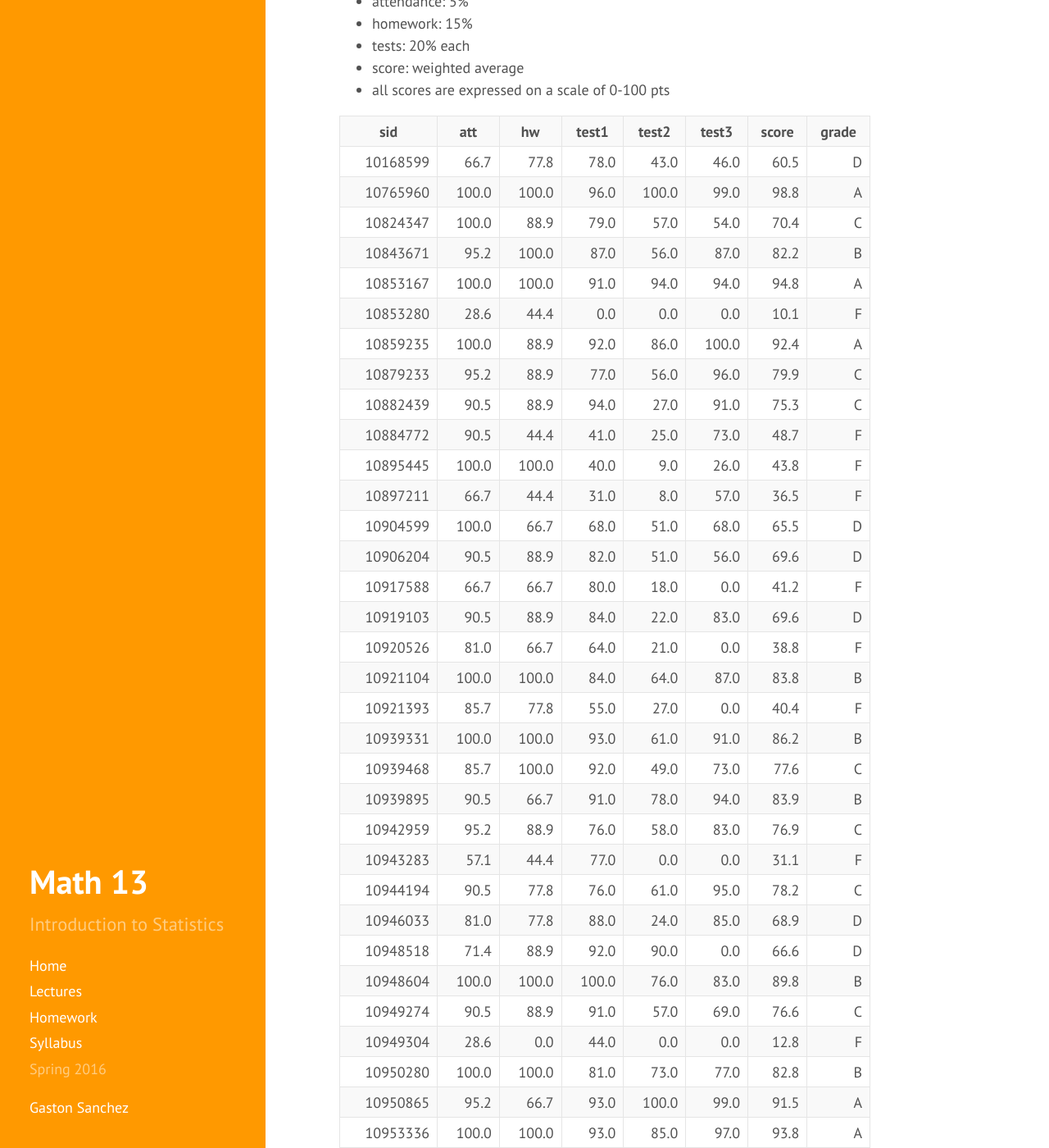
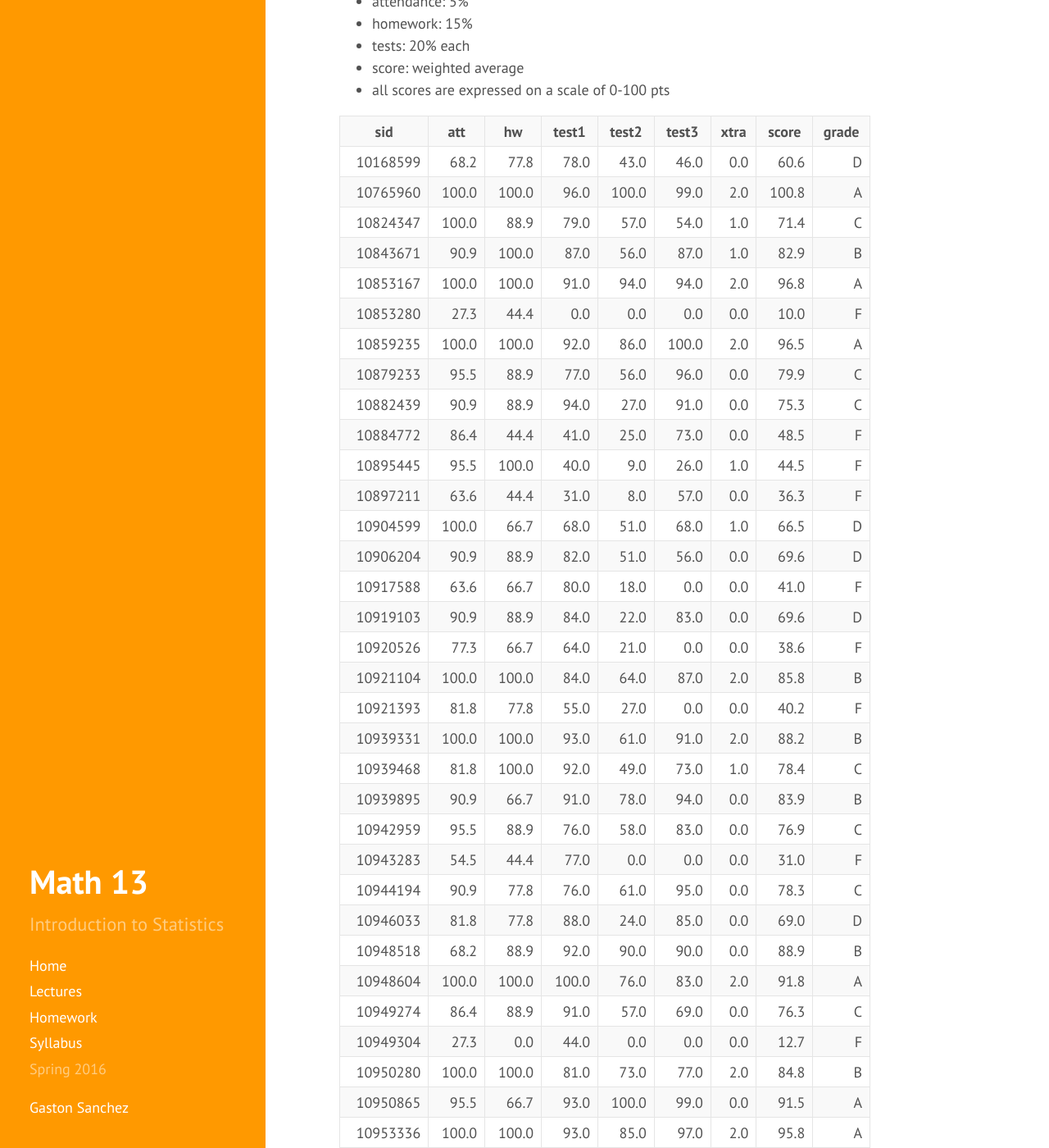
Before and after one commit to gastonstat/relic-math13, a Jekyll site: the page built from gradebook-41894.md, in a window 1280 px wide and 1400 px high, scrolled down 266 px. Shown: the whole window at 82% size. Built offline with Jekyll 4.4.1, drawn with Linux system fonts in a browser that asks for light colours; nearby versions of some CDN libraries.

Commit message:
gbook: update scores before final fall 2016

```diff
--- a/gradebook-41894.md
+++ b/gradebook-41894.md
@@ -16,40 +16,40 @@
 - all scores are expressed on a scale of 0-100 pts
 
 <!-- html table generated in R 3.3.1 by xtable 1.8-2 package -->
-<!-- Fri Dec  2 19:07:43 2016 -->
+<!-- Wed Dec  7 07:37:22 2016 -->
 <table >
-<tr> <th> sid </th> <th> att </th> <th> hw </th> <th> test1 </th> <th> test2 </th> <th> test3 </th> <th> score </th> <th> grade </th>  </tr>
-  <tr> <td align="right"> 10168599 </td> <td align="right"> 66.7 </td> <td align="right"> 77.8 </td> <td align="right"> 78.0 </td> <td align="right"> 43.0 </td> <td align="right"> 46.0 </td> <td align="right"> 60.5 </td> <td align="right"> D </td> </tr>
-  <tr> <td align="right"> 10765960 </td> <td align="right"> 100.0 </td> <td align="right"> 100.0 </td> <td align="right"> 96.0 </td> <td align="right"> 100.0 </td> <td align="right"> 99.0 </td> <td align="right"> 98.8 </td> <td align="right"> A </td> </tr>
-  <tr> <td align="right"> 10824347 </td> <td align="right"> 100.0 </td> <td align="right"> 88.9 </td> <td align="right"> 79.0 </td> <td align="right"> 57.0 </td> <td align="right"> 54.0 </td> <td align="right"> 70.4 </td> <td align="right"> C </td> </tr>
-  <tr> <td align="right"> 10843671 </td> <td align="right"> 95.2 </td> <td align="right"> 100.0 </td> <td align="right"> 87.0 </td> <td align="right"> 56.0 </td> <td align="right"> 87.0 </td> <td align="right"> 82.2 </td> <td align="right"> B </td> </tr>
-  <tr> <td align="right"> 10853167 </td> <td align="right"> 100.0 </td> <td align="right"> 100.0 </td> <td align="right"> 91.0 </td> <td align="right"> 94.0 </td> <td align="right"> 94.0 </td> <td align="right"> 94.8 </td> <td align="right"> A </td> </tr>
-  <tr> <td align="right"> 10853280 </td> <td align="right"> 28.6 </td> <td align="right"> 44.4 </td> <td align="right"> 0.0 </td> <td align="right"> 0.0 </td> <td align="right"> 0.0 </td> <td align="right"> 10.1 </td> <td align="right"> F </td> </tr>
-  <tr> <td align="right"> 10859235 </td> <td align="right"> 100.0 </td> <td align="right"> 88.9 </td> <td align="right"> 92.0 </td> <td align="right"> 86.0 </td> <td align="right"> 100.0 </td> <td align="right"> 92.4 </td> <td align="right"> A </td> </tr>
-  <tr> <td align="right"> 10879233 </td> <td align="right"> 95.2 </td> <td align="right"> 88.9 </td> <td align="right"> 77.0 </td> <td align="right"> 56.0 </td> <td align="right"> 96.0 </td> <td align="right"> 79.9 </td> <td align="right"> C </td> </tr>
-  <tr> <td align="right"> 10882439 </td> <td align="right"> 90.5 </td> <td align="right"> 88.9 </td> <td align="right"> 94.0 </td> <td align="right"> 27.0 </td> <td align="right"> 91.0 </td> <td align="right"> 75.3 </td> <td align="right"> C </td> </tr>
-  <tr> <td align="right"> 10884772 </td> <td align="right"> 90.5 </td> <td align="right"> 44.4 </td> <td align="right"> 41.0 </td> <td align="right"> 25.0 </td> <td align="right"> 73.0 </td> <td align="right"> 48.7 </td> <td align="right"> F </td> </tr>
-  <tr> <td align="right"> 10895445 </td> <td align="right"> 100.0 </td> <td align="right"> 100.0 </td> <td align="right"> 40.0 </td> <td align="right"> 9.0 </td> <td align="right"> 26.0 </td> <td align="right"> 43.8 </td> <td align="right"> F </td> </tr>
-  <tr> <td align="right"> 10897211 </td> <td align="right"> 66.7 </td> <td align="right"> 44.4 </td> <td align="right"> 31.0 </td> <td align="right"> 8.0 </td> <td align="right"> 57.0 </td> <td align="right"> 36.5 </td> <td align="right"> F </td> </tr>
-  <tr> <td align="right"> 10904599 </td> <td align="right"> 100.0 </td> <td align="right"> 66.7 </td> <td align="right"> 68.0 </td> <td align="right"> 51.0 </td> <td align="right"> 68.0 </td> <td align="right"> 65.5 </td> <td align="right"> D </td> </tr>
-  <tr> <td align="right"> 10906204 </td> <td align="right"> 90.5 </td> <td align="right"> 88.9 </td> <td align="right"> 82.0 </td> <td align="right"> 51.0 </td> <td align="right"> 56.0 </td> <td align="right"> 69.6 </td> <td align="right"> D </td> </tr>
-  <tr> <td align="right"> 10917588 </td> <td align="right"> 66.7 </td> <td align="right"> 66.7 </td> <td align="right"> 80.0 </td> <td align="right"> 18.0 </td> <td align="right"> 0.0 </td> <td align="right"> 41.2 </td> <td align="right"> F </td> </tr>
-  <tr> <td align="right"> 10919103 </td> <td align="right"> 90.5 </td> <td align="right"> 88.9 </td> <td align="right"> 84.0 </td> <td align="right"> 22.0 </td> <td align="right"> 83.0 </td> <td align="right"> 69.6 </td> <td align="right"> D </td> </tr>
-  <tr> <td align="right"> 10920526 </td> <td align="right"> 81.0 </td> <td align="right"> 66.7 </td> <td align="right"> 64.0 </td> <td align="right"> 21.0 </td> <td align="right"> 0.0 </td> <td align="right"> 38.8 </td> <td align="right"> F </td> </tr>
-  <tr> <td align="right"> 10921104 </td> <td align="right"> 100.0 </td> <td align="right"> 100.0 </td> <td align="right"> 84.0 </td> <td align="right"> 64.0 </td> <td align="right"> 87.0 </td> <td align="right"> 83.8 </td> <td align="right"> B </td> </tr>
-  <tr> <td align="right"> 10921393 </td> <td align="right"> 85.7 </td> <td align="right"> 77.8 </td> <td align="right"> 55.0 </td> <td align="right"> 27.0 </td> <td align="right"> 0.0 </td> <td align="right"> 40.4 </td> <td align="right"> F </td> </tr>
-  <tr> <td align="right"> 10939331 </td> <td align="right"> 100.0 </td> <td align="right"> 100.0 </td> <td align="right"> 93.0 </td> <td align="right"> 61.0 </td> <td align="right"> 91.0 </td> <td align="right"> 86.2 </td> <td align="right"> B </td> </tr>
-  <tr> <td align="right"> 10939468 </td> <td align="right"> 85.7 </td> <td align="right"> 100.0 </td> <td align="right"> 92.0 </td> <td align="right"> 49.0 </td> <td align="right"> 73.0 </td> <td align="right"> 77.6 </td> <td align="right"> C </td> </tr>
-  <tr> <td align="right"> 10939895 </td> <td align="right"> 90.5 </td> <td align="right"> 66.7 </td> <td align="right"> 91.0 </td> <td align="right"> 78.0 </td> <td align="right"> 94.0 </td> <td align="right"> 83.9 </td> <td align="right"> B </td> </tr>
-  <tr> <td align="right"> 10942959 </td> <td align="right"> 95.2 </td> <td align="right"> 88.9 </td> <td align="right"> 76.0 </td> <td align="right"> 58.0 </td> <td align="right"> 83.0 </td> <td align="right"> 76.9 </td> <td align="right"> C </td> </tr>
-  <tr> <td align="right"> 10943283 </td> <td align="right"> 57.1 </td> <td align="right"> 44.4 </td> <td align="right"> 77.0 </td> <td align="right"> 0.0 </td> <td align="right"> 0.0 </td> <td align="right"> 31.1 </td> <td align="right"> F </td> </tr>
-  <tr> <td align="right"> 10944194 </td> <td align="right"> 90.5 </td> <td align="right"> 77.8 </td> <td align="right"> 76.0 </td> <td align="right"> 61.0 </td> <td align="right"> 95.0 </td> <td align="right"> 78.2 </td> <td align="right"> C </td> </tr>
-  <tr> <td align="right"> 10946033 </td> <td align="right"> 81.0 </td> <td align="right"> 77.8 </td> <td align="right"> 88.0 </td> <td align="right"> 24.0 </td> <td align="right"> 85.0 </td> <td align="right"> 68.9 </td> <td align="right"> D </td> </tr>
-  <tr> <td align="right"> 10948518 </td> <td align="right"> 71.4 </td> <td align="right"> 88.9 </td> <td align="right"> 92.0 </td> <td align="right"> 90.0 </td> <td align="right"> 0.0 </td> <td align="right"> 66.6 </td> <td align="right"> D </td> </tr>
-  <tr> <td align="right"> 10948604 </td> <td align="right"> 100.0 </td> <td align="right"> 100.0 </td> <td align="right"> 100.0 </td> <td align="right"> 76.0 </td> <td align="right"> 83.0 </td> <td align="right"> 89.8 </td> <td align="right"> B </td> </tr>
-  <tr> <td align="right"> 10949274 </td> <td align="right"> 90.5 </td> <td align="right"> 88.9 </td> <td align="right"> 91.0 </td> <td align="right"> 57.0 </td> <td align="right"> 69.0 </td> <td align="right"> 76.6 </td> <td align="right"> C </td> </tr>
-  <tr> <td align="right"> 10949304 </td> <td align="right"> 28.6 </td> <td align="right"> 0.0 </td> <td align="right"> 44.0 </td> <td align="right"> 0.0 </td> <td align="right"> 0.0 </td> <td align="right"> 12.8 </td> <td align="right"> F </td> </tr>
-  <tr> <td align="right"> 10950280 </td> <td align="right"> 100.0 </td> <td align="right"> 100.0 </td> <td align="right"> 81.0 </td> <td align="right"> 73.0 </td> <td align="right"> 77.0 </td> <td align="right"> 82.8 </td> <td align="right"> B </td> </tr>
-  <tr> <td align="right"> 10950865 </td> <td align="right"> 95.2 </td> <td align="right"> 66.7 </td> <td align="right"> 93.0 </td> <td align="right"> 100.0 </td> <td align="right"> 99.0 </td> <td align="right"> 91.5 </td> <td align="right"> A </td> </tr>
-  <tr> <td align="right"> 10953336 </td> <td align="right"> 100.0 </td> <td align="right"> 100.0 </td> <td align="right"> 93.0 </td> <td align="right"> 85.0 </td> <td align="right"> 97.0 </td> <td align="right"> 93.8 </td> <td align="right"> A </td> </tr>
+<tr> <th> sid </th> <th> att </th> <th> hw </th> <th> test1 </th> <th> test2 </th> <th> test3 </th> <th> xtra </th> <th> score </th> <th> grade </th>  </tr>
+  <tr> <td align="right"> 10168599 </td> <td align="right"> 68.2 </td> <td align="right"> 77.8 </td> <td align="right"> 78.0 </td> <td align="right"> 43.0 </td> <td align="right"> 46.0 </td> <td align="right"> 0.0 </td> <td align="right"> 60.6 </td> <td align="right"> D </td> </tr>
+  <tr> <td align="right"> 10765960 </td> <td align="right"> 100.0 </td> <td align="right"> 100.0 </td> <td align="right"> 96.0 </td> <td align="right"> 100.0 </td> <td align="right"> 99.0 </td> <td align="right"> 2.0 </td> <td align="right"> 100.8 </td> <td align="right"> A </td> </tr>
+  <tr> <td align="right"> 10824347 </td> <td align="right"> 100.0 </td> <td align="right"> 88.9 </td> <td align="right"> 79.0 </td> <td align="right"> 57.0 </td> <td align="right"> 54.0 </td> <td align="right"> 1.0 </td> <td align="right"> 71.4 </td> <td align="right"> C </td> </tr>
+  <tr> <td align="right"> 10843671 </td> <td align="right"> 90.9 </td> <td align="right"> 100.0 </td> <td align="right"> 87.0 </td> <td align="right"> 56.0 </td> <td align="right"> 87.0 </td> <td align="right"> 1.0 </td> <td align="right"> 82.9 </td> <td align="right"> B </td> </tr>
+  <tr> <td align="right"> 10853167 </td> <td align="right"> 100.0 </td> <td align="right"> 100.0 </td> <td align="right"> 91.0 </td> <td align="right"> 94.0 </td> <td align="right"> 94.0 </td> <td align="right"> 2.0 </td> <td align="right"> 96.8 </td> <td align="right"> A </td> </tr>
+  <tr> <td align="right"> 10853280 </td> <td align="right"> 27.3 </td> <td align="right"> 44.4 </td> <td align="right"> 0.0 </td> <td align="right"> 0.0 </td> <td align="right"> 0.0 </td> <td align="right"> 0.0 </td> <td align="right"> 10.0 </td> <td align="right"> F </td> </tr>
+  <tr> <td align="right"> 10859235 </td> <td align="right"> 100.0 </td> <td align="right"> 100.0 </td> <td align="right"> 92.0 </td> <td align="right"> 86.0 </td> <td align="right"> 100.0 </td> <td align="right"> 2.0 </td> <td align="right"> 96.5 </td> <td align="right"> A </td> </tr>
+  <tr> <td align="right"> 10879233 </td> <td align="right"> 95.5 </td> <td align="right"> 88.9 </td> <td align="right"> 77.0 </td> <td align="right"> 56.0 </td> <td align="right"> 96.0 </td> <td align="right"> 0.0 </td> <td align="right"> 79.9 </td> <td align="right"> C </td> </tr>
+  <tr> <td align="right"> 10882439 </td> <td align="right"> 90.9 </td> <td align="right"> 88.9 </td> <td align="right"> 94.0 </td> <td align="right"> 27.0 </td> <td align="right"> 91.0 </td> <td align="right"> 0.0 </td> <td align="right"> 75.3 </td> <td align="right"> C </td> </tr>
+  <tr> <td align="right"> 10884772 </td> <td align="right"> 86.4 </td> <td align="right"> 44.4 </td> <td align="right"> 41.0 </td> <td align="right"> 25.0 </td> <td align="right"> 73.0 </td> <td align="right"> 0.0 </td> <td align="right"> 48.5 </td> <td align="right"> F </td> </tr>
+  <tr> <td align="right"> 10895445 </td> <td align="right"> 95.5 </td> <td align="right"> 100.0 </td> <td align="right"> 40.0 </td> <td align="right"> 9.0 </td> <td align="right"> 26.0 </td> <td align="right"> 1.0 </td> <td align="right"> 44.5 </td> <td align="right"> F </td> </tr>
+  <tr> <td align="right"> 10897211 </td> <td align="right"> 63.6 </td> <td align="right"> 44.4 </td> <td align="right"> 31.0 </td> <td align="right"> 8.0 </td> <td align="right"> 57.0 </td> <td align="right"> 0.0 </td> <td align="right"> 36.3 </td> <td align="right"> F </td> </tr>
+  <tr> <td align="right"> 10904599 </td> <td align="right"> 100.0 </td> <td align="right"> 66.7 </td> <td align="right"> 68.0 </td> <td align="right"> 51.0 </td> <td align="right"> 68.0 </td> <td align="right"> 1.0 </td> <td align="right"> 66.5 </td> <td align="right"> D </td> </tr>
+  <tr> <td align="right"> 10906204 </td> <td align="right"> 90.9 </td> <td align="right"> 88.9 </td> <td align="right"> 82.0 </td> <td align="right"> 51.0 </td> <td align="right"> 56.0 </td> <td align="right"> 0.0 </td> <td align="right"> 69.6 </td> <td align="right"> D </td> </tr>
+  <tr> <td align="right"> 10917588 </td> <td align="right"> 63.6 </td> <td align="right"> 66.7 </td> <td align="right"> 80.0 </td> <td align="right"> 18.0 </td> <td align="right"> 0.0 </td> <td align="right"> 0.0 </td> <td align="right"> 41.0 </td> <td align="right"> F </td> </tr>
+  <tr> <td align="right"> 10919103 </td> <td align="right"> 90.9 </td> <td align="right"> 88.9 </td> <td align="right"> 84.0 </td> <td align="right"> 22.0 </td> <td align="right"> 83.0 </td> <td align="right"> 0.0 </td> <td align="right"> 69.6 </td> <td align="right"> D </td> </tr>
+  <tr> <td align="right"> 10920526 </td> <td align="right"> 77.3 </td> <td align="right"> 66.7 </td> <td align="right"> 64.0 </td> <td align="right"> 21.0 </td> <td align="right"> 0.0 </td> <td align="right"> 0.0 </td> <td align="right"> 38.6 </td> <td align="right"> F </td> </tr>
+  <tr> <td align="right"> 10921104 </td> <td align="right"> 100.0 </td> <td align="right"> 100.0 </td> <td align="right"> 84.0 </td> <td align="right"> 64.0 </td> <td align="right"> 87.0 </td> <td align="right"> 2.0 </td> <td align="right"> 85.8 </td> <td align="right"> B </td> </tr>
+  <tr> <td align="right"> 10921393 </td> <td align="right"> 81.8 </td> <td align="right"> 77.8 </td> <td align="right"> 55.0 </td> <td align="right"> 27.0 </td> <td align="right"> 0.0 </td> <td align="right"> 0.0 </td> <td align="right"> 40.2 </td> <td align="right"> F </td> </tr>
+  <tr> <td align="right"> 10939331 </td> <td align="right"> 100.0 </td> <td align="right"> 100.0 </td> <td align="right"> 93.0 </td> <td align="right"> 61.0 </td> <td align="right"> 91.0 </td> <td align="right"> 2.0 </td> <td align="right"> 88.2 </td> <td align="right"> B </td> </tr>
+  <tr> <td align="right"> 10939468 </td> <td align="right"> 81.8 </td> <td align="right"> 100.0 </td> <td align="right"> 92.0 </td> <td align="right"> 49.0 </td> <td align="right"> 73.0 </td> <td align="right"> 1.0 </td> <td align="right"> 78.4 </td> <td align="right"> C </td> </tr>
+  <tr> <td align="right"> 10939895 </td> <td align="right"> 90.9 </td> <td align="right"> 66.7 </td> <td align="right"> 91.0 </td> <td align="right"> 78.0 </td> <td align="right"> 94.0 </td> <td align="right"> 0.0 </td> <td align="right"> 83.9 </td> <td align="right"> B </td> </tr>
+  <tr> <td align="right"> 10942959 </td> <td align="right"> 95.5 </td> <td align="right"> 88.9 </td> <td align="right"> 76.0 </td> <td align="right"> 58.0 </td> <td align="right"> 83.0 </td> <td align="right"> 0.0 </td> <td align="right"> 76.9 </td> <td align="right"> C </td> </tr>
+  <tr> <td align="right"> 10943283 </td> <td align="right"> 54.5 </td> <td align="right"> 44.4 </td> <td align="right"> 77.0 </td> <td align="right"> 0.0 </td> <td align="right"> 0.0 </td> <td align="right"> 0.0 </td> <td align="right"> 31.0 </td> <td align="right"> F </td> </tr>
+  <tr> <td align="right"> 10944194 </td> <td align="right"> 90.9 </td> <td align="right"> 77.8 </td> <td align="right"> 76.0 </td> <td align="right"> 61.0 </td> <td align="right"> 95.0 </td> <td align="right"> 0.0 </td> <td align="right"> 78.3 </td> <td align="right"> C </td> </tr>
+  <tr> <td align="right"> 10946033 </td> <td align="right"> 81.8 </td> <td align="right"> 77.8 </td> <td align="right"> 88.0 </td> <td align="right"> 24.0 </td> <td align="right"> 85.0 </td> <td align="right"> 0.0 </td> <td align="right"> 69.0 </td> <td align="right"> D </td> </tr>
+  <tr> <td align="right"> 10948518 </td> <td align="right"> 68.2 </td> <td align="right"> 88.9 </td> <td align="right"> 92.0 </td> <td align="right"> 90.0 </td> <td align="right"> 90.0 </td> <td align="right"> 0.0 </td> <td align="right"> 88.9 </td> <td align="right"> B </td> </tr>
+  <tr> <td align="right"> 10948604 </td> <td align="right"> 100.0 </td> <td align="right"> 100.0 </td> <td align="right"> 100.0 </td> <td align="right"> 76.0 </td> <td align="right"> 83.0 </td> <td align="right"> 2.0 </td> <td align="right"> 91.8 </td> <td align="right"> A </td> </tr>
+  <tr> <td align="right"> 10949274 </td> <td align="right"> 86.4 </td> <td align="right"> 88.9 </td> <td align="right"> 91.0 </td> <td align="right"> 57.0 </td> <td align="right"> 69.0 </td> <td align="right"> 0.0 </td> <td align="right"> 76.3 </td> <td align="right"> C </td> </tr>
+  <tr> <td align="right"> 10949304 </td> <td align="right"> 27.3 </td> <td align="right"> 0.0 </td> <td align="right"> 44.0 </td> <td align="right"> 0.0 </td> <td align="right"> 0.0 </td> <td align="right"> 0.0 </td> <td align="right"> 12.7 </td> <td align="right"> F </td> </tr>
+  <tr> <td align="right"> 10950280 </td> <td align="right"> 100.0 </td> <td align="right"> 100.0 </td> <td align="right"> 81.0 </td> <td align="right"> 73.0 </td> <td align="right"> 77.0 </td> <td align="right"> 2.0 </td> <td align="right"> 84.8 </td> <td align="right"> B </td> </tr>
+  <tr> <td align="right"> 10950865 </td> <td align="right"> 95.5 </td> <td align="right"> 66.7 </td> <td align="right"> 93.0 </td> <td align="right"> 100.0 </td> <td align="right"> 99.0 </td> <td align="right"> 0.0 </td> <td align="right"> 91.5 </td> <td align="right"> A </td> </tr>
+  <tr> <td align="right"> 10953336 </td> <td align="right"> 100.0 </td> <td align="right"> 100.0 </td> <td align="right"> 93.0 </td> <td align="right"> 85.0 </td> <td align="right"> 97.0 </td> <td align="right"> 2.0 </td> <td align="right"> 95.8 </td> <td align="right"> A </td> </tr>
    </table>
```
